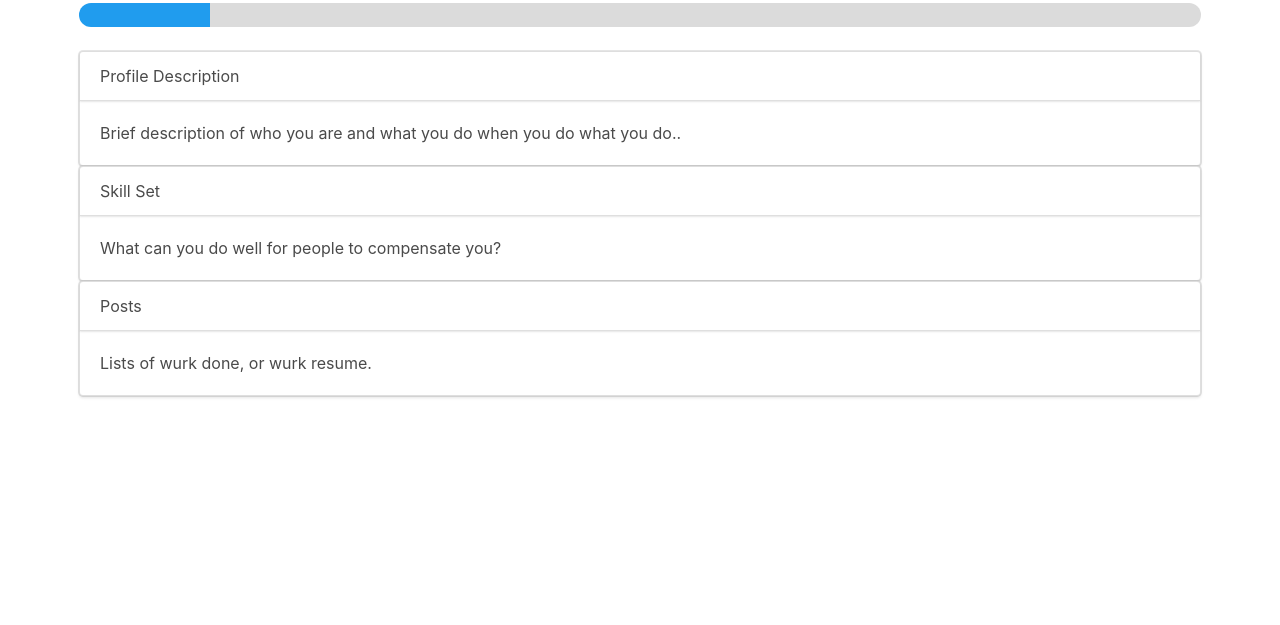
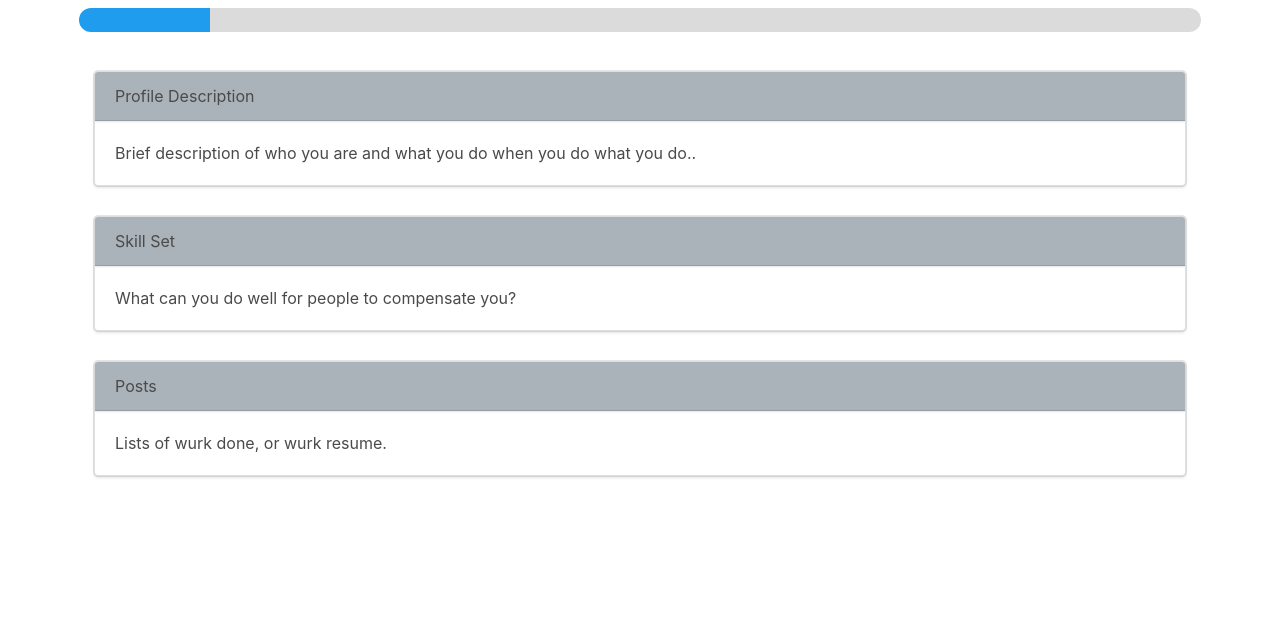
Before and after one commit to mariorents/wurkaday, a website: page public/profiles.html in a window 1280 px wide. Shown: the part 175-800 px from the top of the page. Drawn offline with nearby package versions, Linux system fonts and the light colour scheme; files that its build step writes are made by us from their sources.

Commit message:
some css

```diff
--- a/public/assets/css/style.css
+++ b/public/assets/css/style.css
@@ -6,6 +6,3 @@
 #hpContent {
     border-radius: 10px;
 }
-
-body {
-}
--- a/public/profiles.html
+++ b/public/profiles.html
@@ -6,6 +6,7 @@
         <meta name="viewport" content="width=device-width, initial-scale=1.0">
         <meta http-equiv="X-UA-Compatible" content="ie=edge">
         <link rel="stylesheet" href="./css/style.css">
+        <link rel="stylesheet" href="./css/profile.css">
         <!-- Google Fonts -->
     <link href="https://fonts.googleapis.com/css?family=Bangers|Changa|Marcellus&display=swap" rel="stylesheet">
     <!-- bootstrap -->
```
Also changed, not shown: public/home.html (+2 -1 lines), public/css/profile.css (line endings or trailing spaces).
